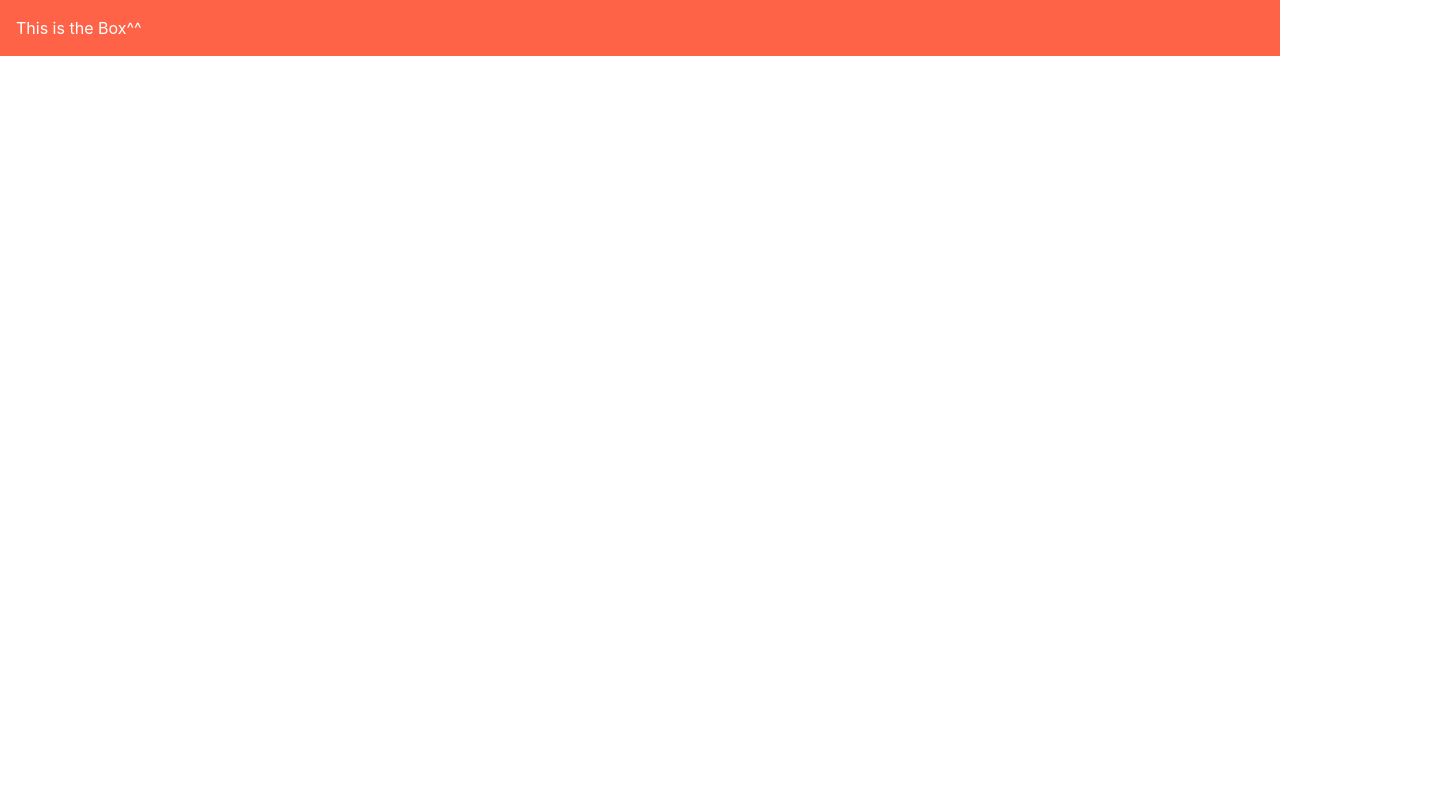
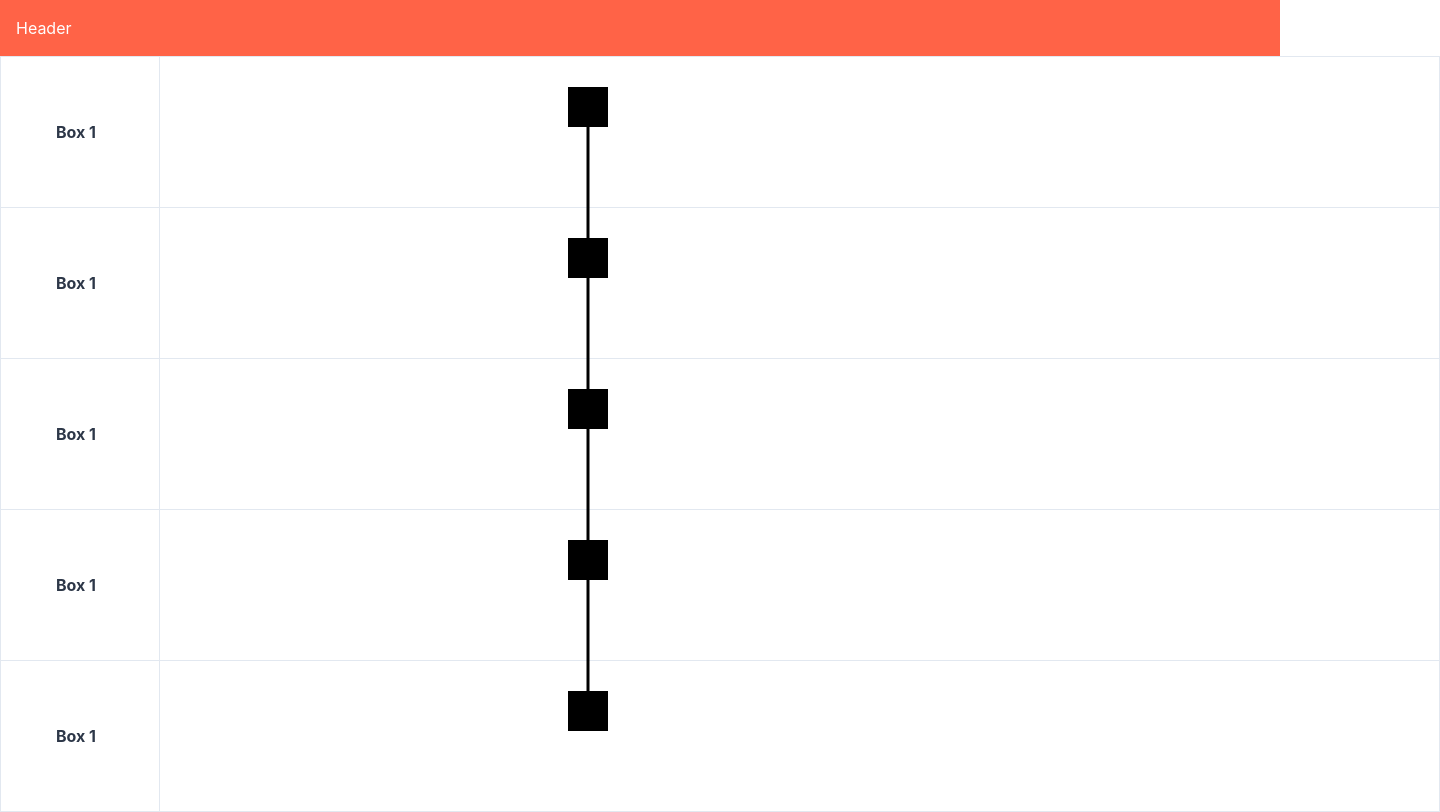
Before and after one commit to ISC-BusinessFlow/BusinessFlow, a Next.js app in the folder frontend/: page / in a window 1280 px wide. Shown: the whole page, 1440 px wide, since content can reach past the window. Built offline with nearby package versions, Linux system fonts and the light colour scheme.

Commit message:
:construction: Add the edit-flow page.
Co-authored-by: N0s3nsE <50767234+n0s3nsE@users.noreply.github.com>
Co-authored-by: shinooooo <shinooooo@users.noreply.github.com>

```diff
--- a/frontend/src/pages/index.tsx
+++ b/frontend/src/pages/index.tsx
@@ -1,9 +1,205 @@
-import { Box } from '@chakra-ui/react';
+import {
+  Box,
+  Center,
+  Text,
+  VStack,
+  HStack,
+  StackDivider,
+} from '@chakra-ui/react';
+import styled from '@emotion/styled';
+import { useEffect, useMemo, useRef, useState } from 'react';
+import {
+  DiagramPaths,
+  DiagramProvider,
+  useDiagramCanvas,
+  useRegisterNode,
+} from '../diagrams';
 
-const Index = () => (
-  <Box bg="tomato" w="100%" p={4} color="white">
-    This is the Box^^
-  </Box>
-);
+const StyledSvg = styled.svg`
+  width: 100%;
+  height: 100%;
+`;
+
+const useNodeCenterPosition = (position: DOMRect) => {
+  const {
+    position: { top, left },
+  } = useDiagramCanvas();
+  const {
+    left: nodeLeft,
+    top: nodeTop,
+    width: nodeWidth,
+    height: nodeHeight,
+  } = position;
+
+  const x = useMemo(
+    () => nodeLeft + nodeWidth / 2 - left,
+    [nodeLeft, nodeWidth, left]
+  );
+
+  const y = useMemo(
+    () => nodeTop + nodeHeight / 2 - top,
+    [nodeTop, nodeHeight, top]
+  );
+
+  return { x, y };
+};
+
+const Path: React.VFC<{
+  from: DOMRect;
+  to: DOMRect;
+}> = ({ from, to }) => {
+  const { x: x1, y: y1 } = useNodeCenterPosition(from);
+  const { x: x2, y: y2 } = useNodeCenterPosition(to);
+
+  return (
+    <line
+      x1={x1}
+      x2={x2}
+      y1={y1}
+      y2={y2}
+      stroke="black"
+      strokeWidth={3}
+      markerEnd="url(#arrowhead)"
+    />
+  );
+};
+
+const Task: React.VFC<{ id: string }> = ({ id }) => {
+  const taskRef = useRef<SVGRectElement>(null);
+  useRegisterNode(taskRef, id);
+  return <rect ref={taskRef} x="400" y="30" width="40" height="40" />;
+};
+
+const Actor: React.VFC<{ id: string }> = ({ id }) => {
+  const ref = useRef<SVGSVGElement>(null);
+  const [size, setSize] = useState({ width: 0, height: 0 });
+
+  useEffect(() => {
+    const handleSetSize = () => {
+      if (!ref.current) {
+        return;
+      }
+      const { width, height } = ref.current.getBoundingClientRect();
+      setSize({ width, height });
+    };
+    handleSetSize();
+
+    window.addEventListener('resize', handleSetSize);
+  }, []);
+
+  return (
+    <Box>
+      <HStack divider={<StackDivider bg="gray.200" m="0" />} minH="120px">
+        <Center w="150px" h="full">
+          <Text color="gray.700" fontWeight="bold">
+            Box 1
+          </Text>
+        </Center>
+        <Box h="full" flex="1">
+          <StyledSvg
+            ref={ref}
+            viewBox={`0 0 ${size.width} ${size.height}`}
+            xmlns="http://www.w3.org/2000/svg"
+          >
+            <Task id={id} />
+          </StyledSvg>
+        </Box>
+      </HStack>
+    </Box>
+  );
+};
+
+const ArrowMarker = () => {
+  return (
+    <defs>
+      <marker
+        id="arrowhead"
+        markerWidth="5"
+        markerHeight="4"
+        refX="0"
+        refY="2"
+        orient="auto"
+      >
+        <polygon points="0 0, 5 2, 0 4" />
+      </marker>
+    </defs>
+  );
+};
+
+const DiagramPathsContainer: React.FC = ({ children }) => {
+  const canvas = useDiagramCanvas();
+
+  const {
+    size: { width, height },
+  } = canvas;
+
+  return (
+    <svg
+      style={{
+        position: 'absolute',
+        top: 0,
+        left: 0,
+        width: width,
+        height,
+        pointerEvents: 'none',
+      }}
+      viewBox={`0 0 ${width} ${height}`}
+    >
+      <g style={{ pointerEvents: 'all' }}>{children}</g>
+    </svg>
+  );
+};
+
+const Diagram = () => {
+  const paths = [
+    { id: '1', from: '1', to: '2' },
+    { id: '2', from: '2', to: '3' },
+    { id: '3', from: '3', to: '4' },
+    { id: '4', from: '4', to: '5' },
+  ];
+
+  return (
+    <>
+      <DiagramPathsContainer>
+        <ArrowMarker />
+        <DiagramPaths paths={paths}>
+          {(path, from, to) =>
+            from && to && <Path key={path.id} from={from} to={to} />
+          }
+        </DiagramPaths>
+      </DiagramPathsContainer>
+
+      <VStack
+        spacing={0}
+        align="stretch"
+        divider={<StackDivider bg="gray.200" m="0" />}
+        borderWidth="1px"
+        borderStyle="solid"
+        borderColor="gray.200"
+      >
+        <Actor id={'1'} />
+        <Actor id={'2'} />
+        <Actor id={'3'} />
+        <Actor id={'4'} />
+        <Actor id={'5'} />
+      </VStack>
+    </>
+  );
+};
+
+const Index = () => {
+  return (
+    <Box>
+      <Box bg="tomato" w="100%" p={4} color="white" as="nav">
+        Header
+      </Box>
+      <Box w="full" position="relative" overscrollX="auto" minW="1440px">
+        <DiagramProvider>
+          <Diagram />
+        </DiagramProvider>
+      </Box>
+    </Box>
+  );
+};
 
 export default Index;
```
